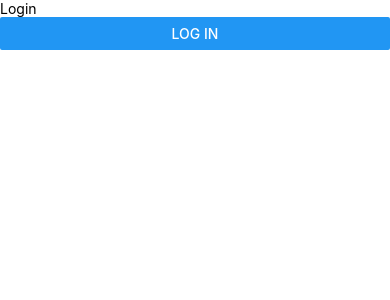
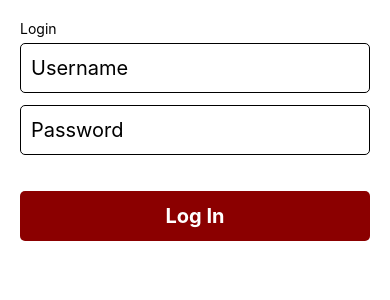
Before and after one commit to ndockens/react-native-testing-demo, a React Native app: screen / in a window 390 px wide. Shown: the top 300 px of the page. Built offline with nearby package versions, Linux system fonts and the light colour scheme.

Commit message:
Add styling to login screen

```diff
--- a/App.js
+++ b/App.js
@@ -1,16 +1,32 @@
 import React, { useState } from 'react';
 import {
   Button,
+  Pressable,
   SafeAreaView,
+  StyleSheet,
   Text,
+  TextInput,
   View,
 } from 'react-native';
 
 const LoginScreen = (props) => {
   return (
-    <View testID='login_screen'>
+    <View style={styles.loginScreen} testID='login_screen'>
       <Text>Login</Text>
-      <Button testID='login_button' title='Log In' onPress={() => props.onLogIn({ username: 'joe' })} />
+      <TextInput style={styles.textInput} placeholder='Username' />
+      <TextInput style={styles.textInput} placeholder='Password' />
+      {/* <Button
+        testID='login_button'
+        title='Log In'
+        color={styles.primaryButton.color}
+        onPress={() => props.onLogIn({ username: 'joe' })}
+        /> */}
+      <Pressable
+        onPress={() => props.onLogIn({ username: 'joe' })}
+        style={styles.primaryButton}
+        testID='login_button'>
+        <Text style={styles.primaryButtonText}>Log In</Text>
+      </Pressable>
     </View>
   );
 };
@@ -37,4 +53,32 @@ const App = () => {
   );
 };
 
+const styles = StyleSheet.create({
+  loginScreen: {
+    padding: 20,
+  },
+  primaryButton: {
+    backgroundColor: 'darkred',
+    borderRadius: 5,
+    height: 50,
+    justifyContent: 'center',
+    marginTop: 30,
+  },
+  primaryButtonText: {
+    color: 'white',
+    fontSize: 20,
+    fontWeight: 'bold',
+    textAlign: 'center',
+    textAlignVertical: 'center',
+  },
+  textInput: {
+    height: 50,
+    borderRadius: 5,
+    borderWidth: 1,
+    fontSize: 20,
+    marginVertical: 6,
+    padding: 10,
+  }
+});
+
 export default App;
```
